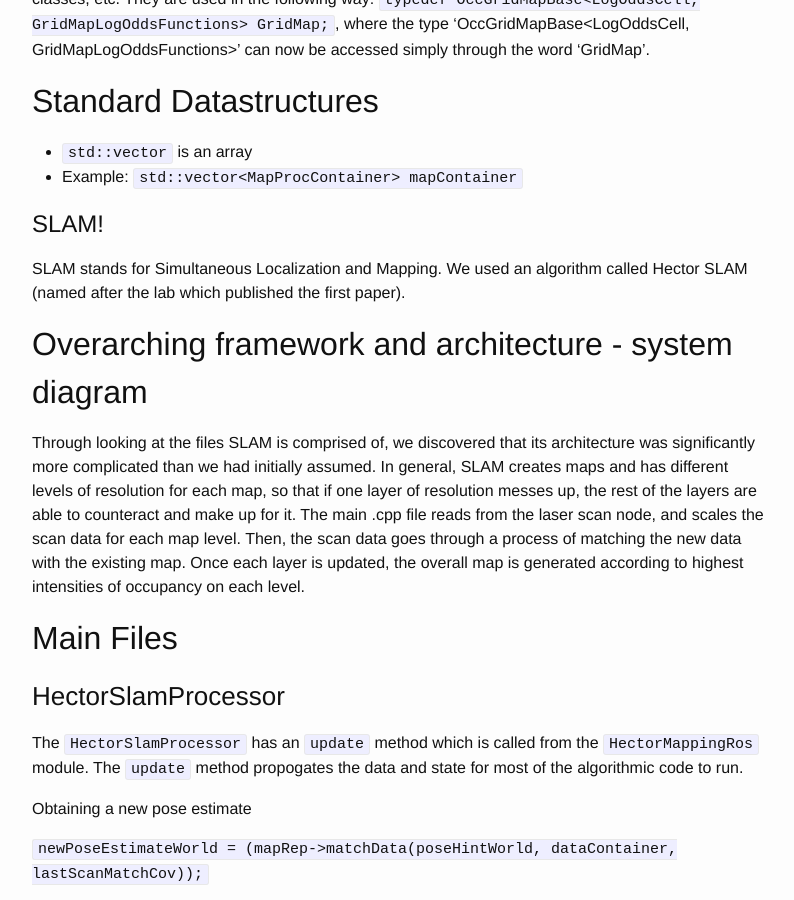
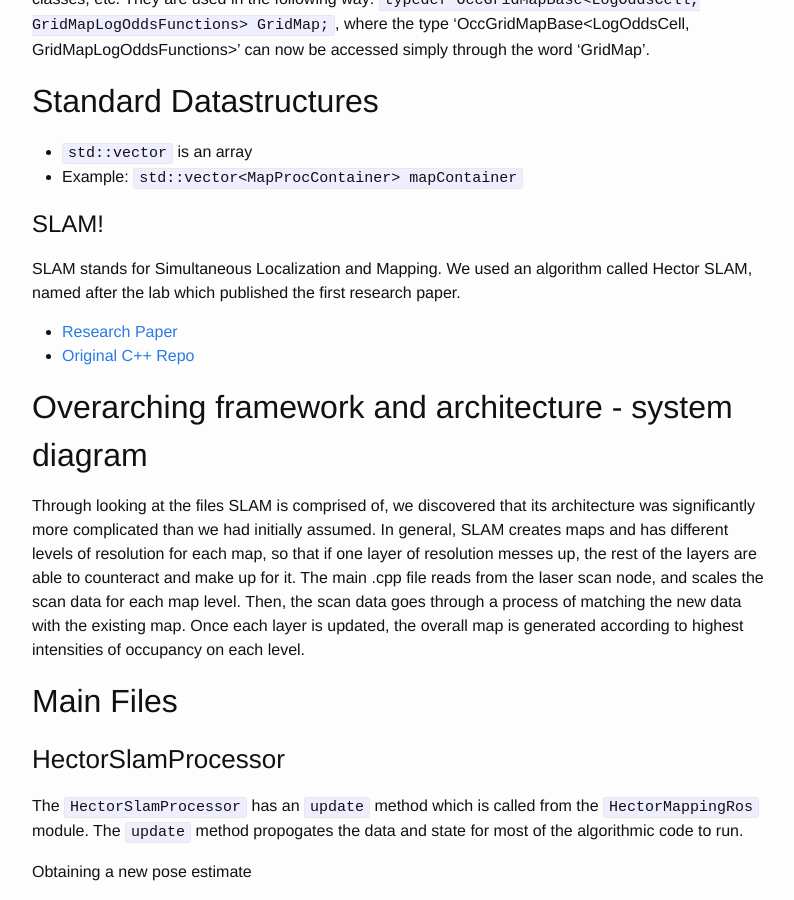
Before and after one commit to skchandra/neato_street_view, a Jekyll site: the page built from _posts/2015-11-20-introduction-to-slam-in-cpp.markdown, in a window 1280 px wide and 900 px high, scrolled down 2165 px. Shown: the whole window, without its empty margins (238-1032 px from the left). Built offline with Jekyll 4.4.1, drawn with Linux system fonts in a browser that asks for light colours.

Commit message:
added links to hector slam repo and research paper

```diff
--- a/_posts/2015-11-20-introduction-to-slam-in-cpp.markdown
+++ b/_posts/2015-11-20-introduction-to-slam-in-cpp.markdown
@@ -46,7 +46,10 @@ Finally, something really awesome about C++ is that, similar to typedefs in C, y
 
 
 #SLAM!
-SLAM stands for Simultaneous Localization and Mapping.  We used an algorithm called Hector SLAM (named after the lab which published the first paper).
+SLAM stands for Simultaneous Localization and Mapping.  We used an algorithm called Hector SLAM, named after the lab which published the first research paper.
+
+- [Research Paper](http://www.sim.informatik.tu-darmstadt.de/publ/download/2011_SSRR_KohlbrecherMeyerStrykKlingauf_Flexible_SLAM_System.pdf)
+- [Original C++ Repo](https://github.com/tu-darmstadt-ros-pkg/hector_slam)
 
 ##Overarching framework and architecture - system diagram
 
```
